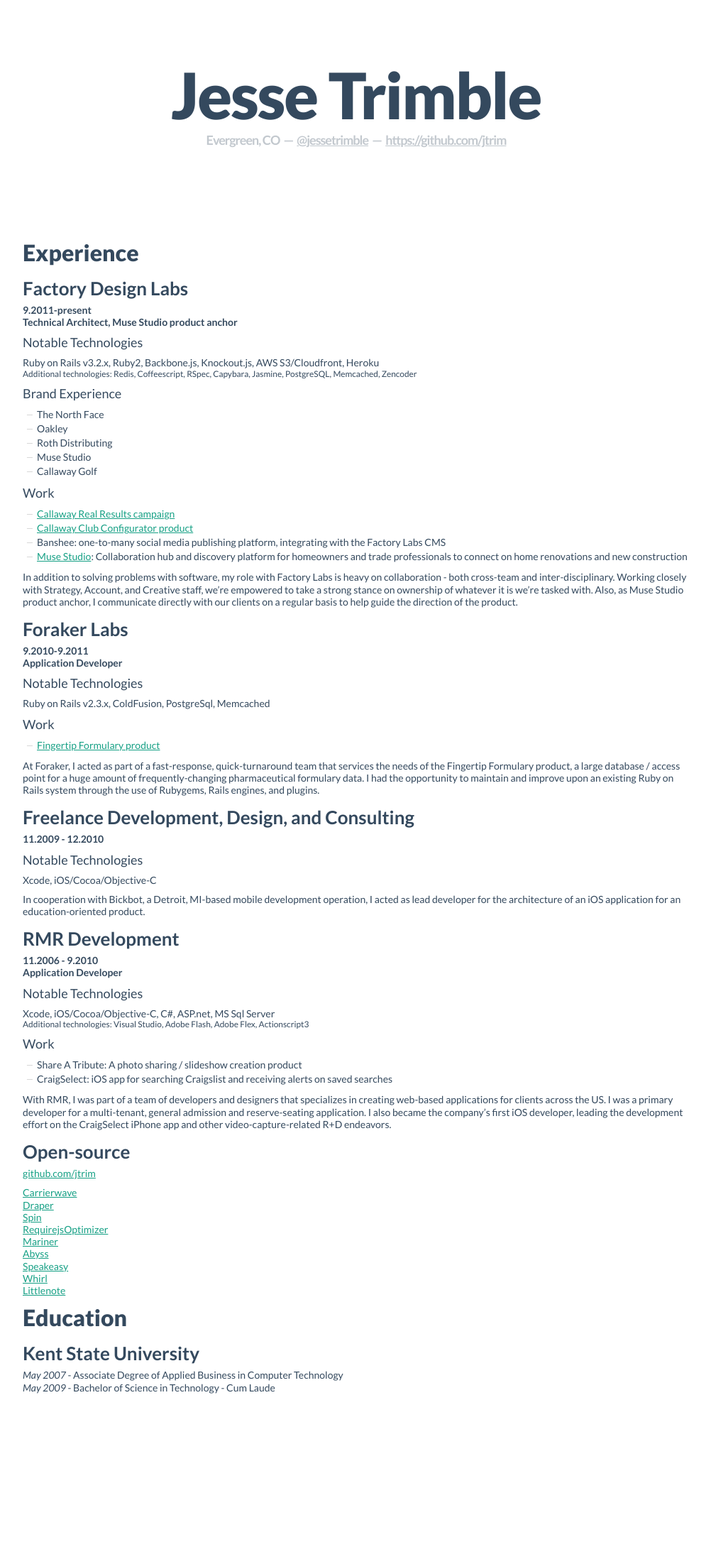
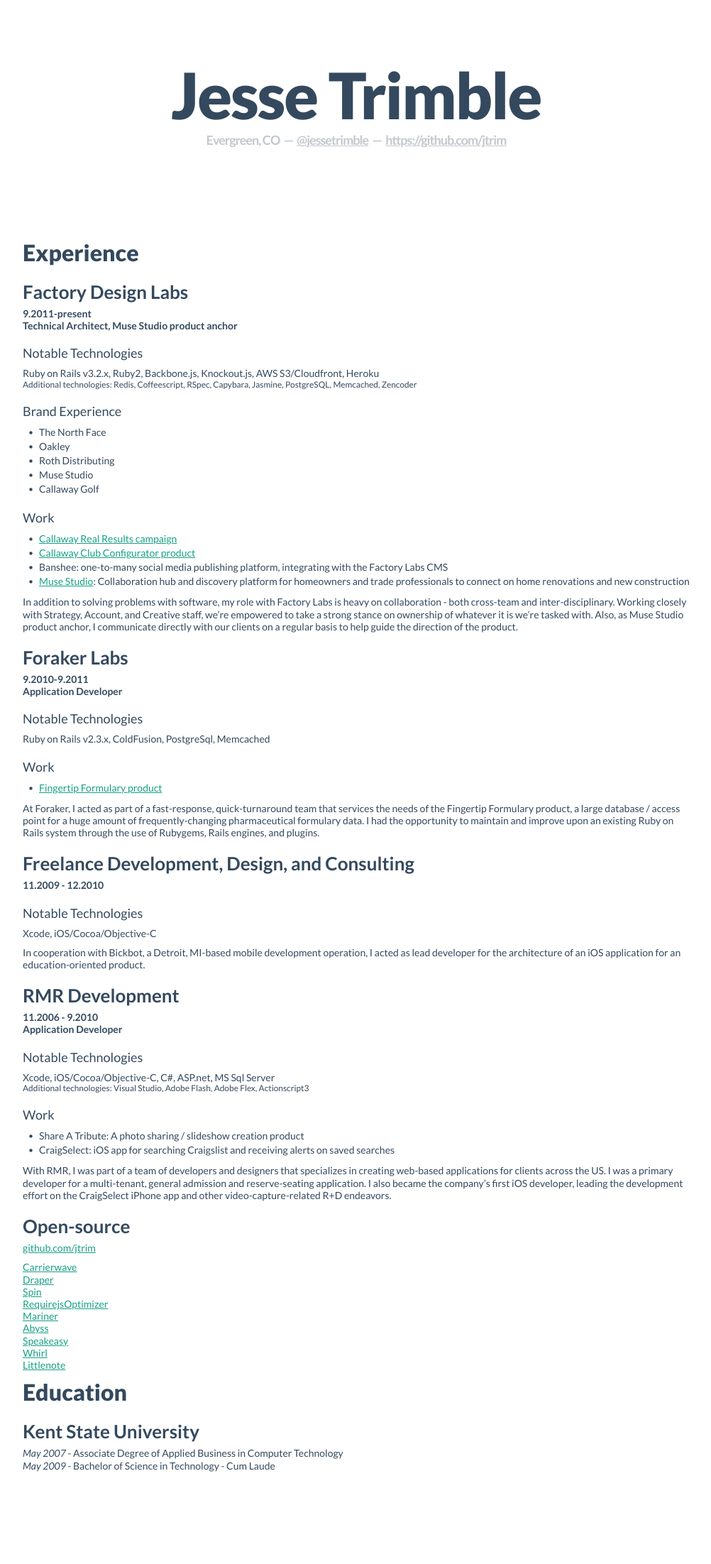
Before and after one commit to jtrim/jtrim.github.io, a Jekyll site: the page built from resume/index.md, in a window 1280 px wide. Shown: the whole page at 71% size, without its empty margins (138-1140 px from the left). Built offline with Jekyll 4.4.1, drawn with Linux system fonts in a browser that asks for light colours; Markdown is read by kramdown in place of the engine named in the settings; before the commit the page ends 2093 px from its top, so only the background shows below that.

Commit message:
Adjust styling

```diff
--- a/css/overrides.css
+++ b/css/overrides.css
@@ -10,15 +10,14 @@
   list-style-type: none;
   list-style-position: inside;
   position: relative;
-  margin-left: 15px;
+  margin-left: 18px;
 }
 
 li::before {
   position: absolute;
   left: -15px;
-  content: '—';
+  content: '•';
   font-size: 12px;
-  color: #ccc;
 }
 
 body {
@@ -32,3 +31,11 @@
 .demo-logo small a {
   color: rgba(52, 73, 94, 0.30000000000000004);
 }
+
+h2 {
+  margin-top: 15px;
+}
+
+h4 {
+  margin-top: 20px;
+}
```
